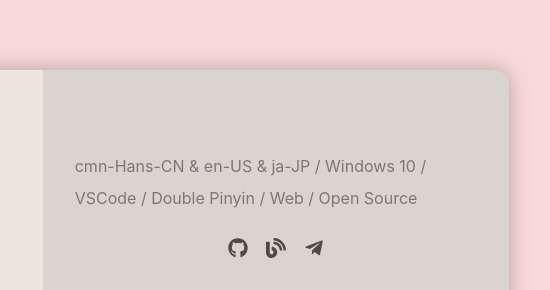
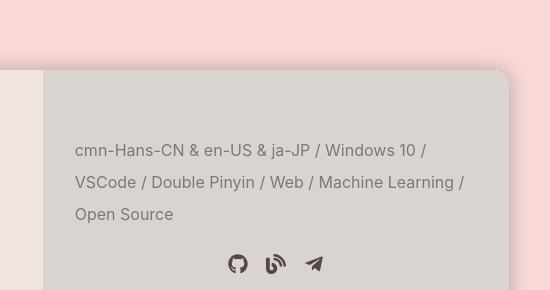
Before and after one commit to Kiyo5hi/about-me, a plain HTML site: page index.html in a window 1280 px wide. Shown: the part 189-479 px from the top of the page, 467-1017 px from the left. Drawn offline with Linux system fonts and the light colour scheme.

Commit message:
:speech_balloon: Update skills

```diff
--- a/index.html
+++ b/index.html
@@ -346,7 +346,7 @@
           <div class="content">
             <p>
               cmn-Hans-CN & en-US & ja-JP / Windows 10 / VSCode / Double Pinyin
-              / Web / Open Source
+              / Web / Machine Learning / Open Source
             </p>
           </div>
           <div class="social">
```
